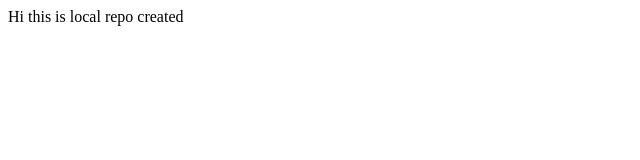
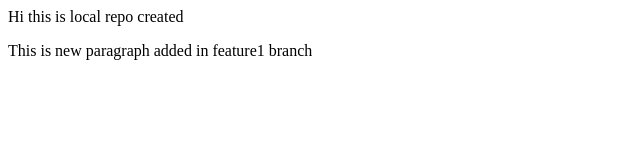
Before and after one commit to Madhusudhan1172/localrepo, a plain HTML site: page index.html in a window 1280 px wide. Shown: the whole page, without its empty margins (0-640 px from the left). Drawn offline with Linux system fonts and the light colour scheme.

Commit message:
feature added in feature1

```diff
--- a/index.html
+++ b/index.html
@@ -1 +1,3 @@
 <p>Hi this is local repo created</p>
+
+<p>This is new paragraph added in feature1 branch</p>
```
